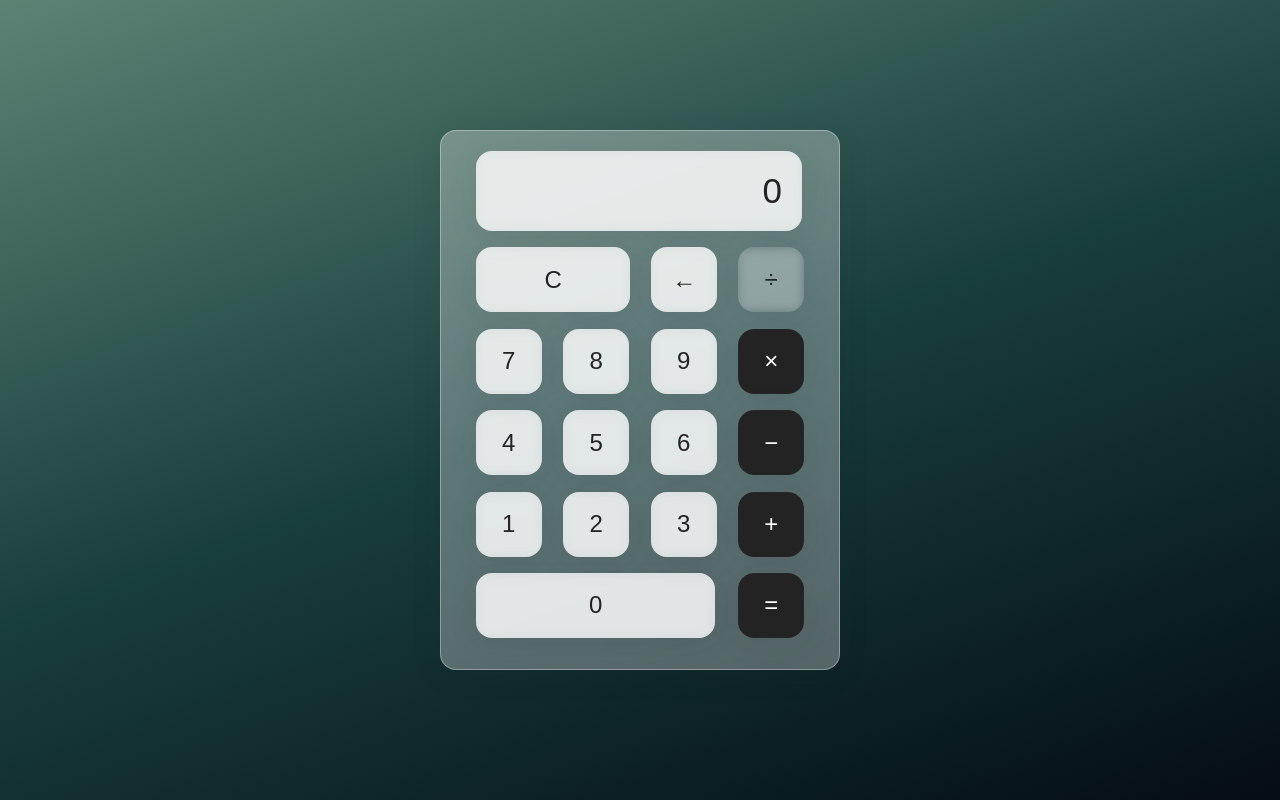
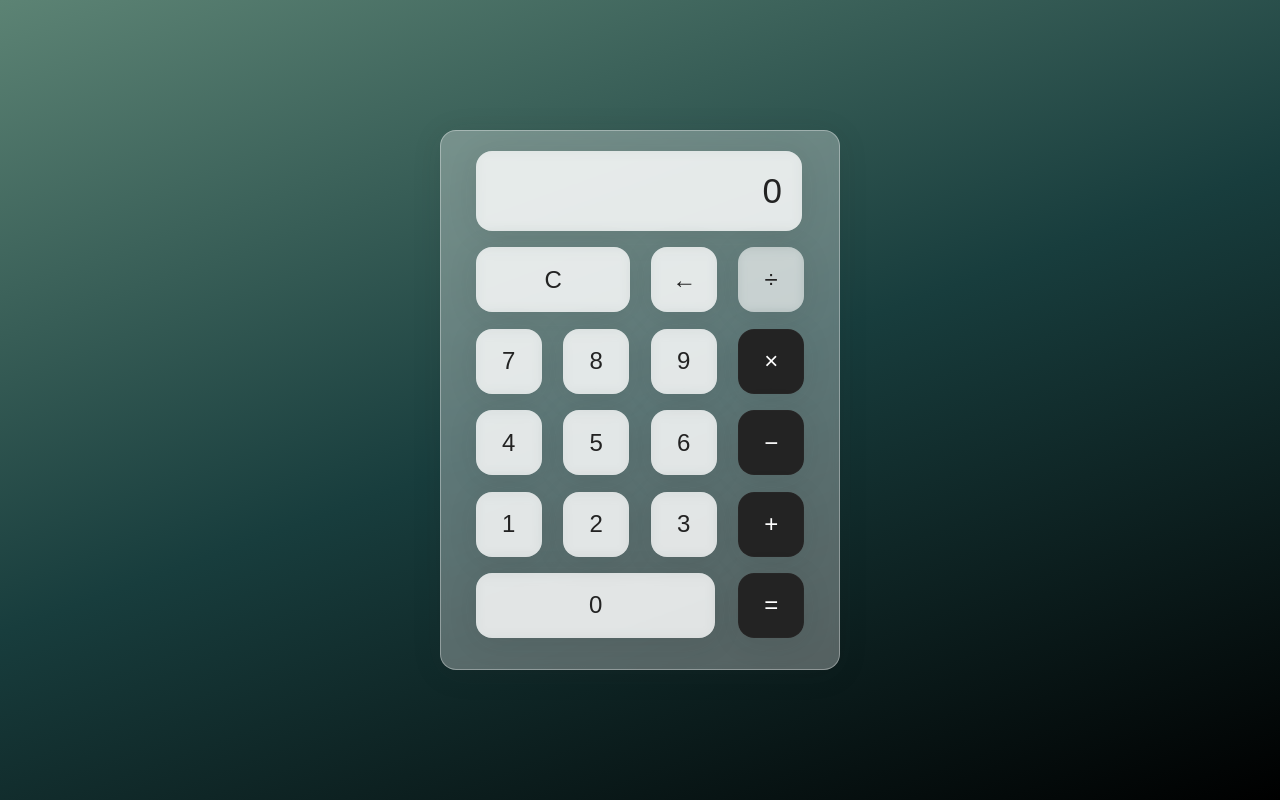
Before and after one commit to Beirnaert-Maxence/calculator_app, a plain HTML site: page index.html in a window 1280 px wide. In both pictures the pointer is over the button 771 px from the left and 279 px from the top of the page. Drawn offline with Linux system fonts and the light colour scheme.

Commit message:
css color changes

```diff
--- a/style.css
+++ b/style.css
@@ -13,7 +13,7 @@ html{
 
 body{
     align-items: center;
-    background: linear-gradient(340deg,#040D12, #183D3D, #5C8374), #93B1A6;
+    background: linear-gradient(340deg,#000000, #183D3D, #5C8374), #93B1A6;
     display: flex;
     font-family: "dosis", sans-serif;
     font-display: swap;
@@ -84,7 +84,7 @@ body{
     background: #232323;
 }
 .calc-button:last-child:hover{
-    background-color: inherit;
+    background-color: rgba(255, 255, 255, 0.50);
     color: inherit;
 }
 
@@ -94,7 +94,7 @@ body{
 }
 
 .calc-button:hover{
-    background-color: inherit;
+    background-color: rgba(255, 255, 255, 0.50);
 }
 
 .calc-button:active{
```
